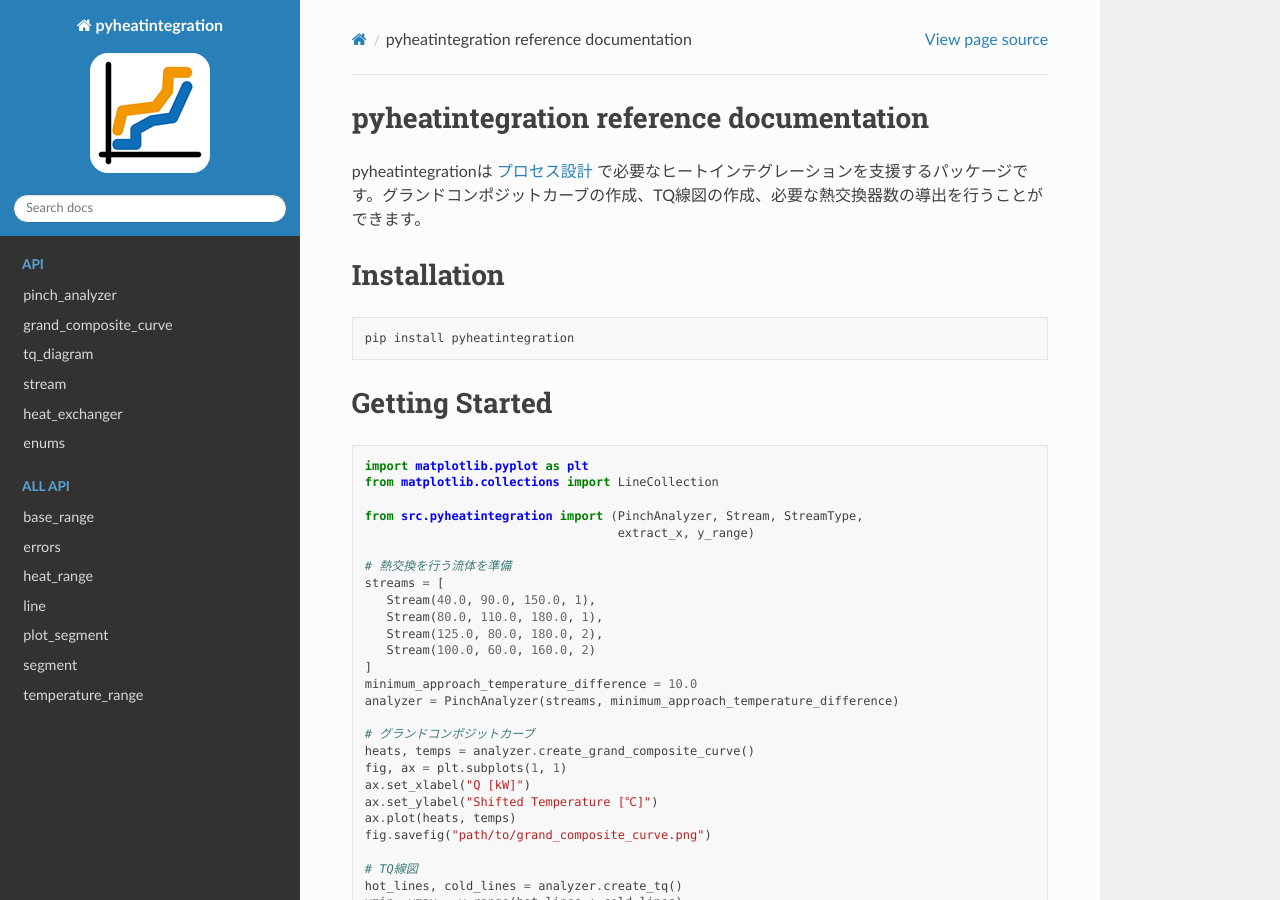
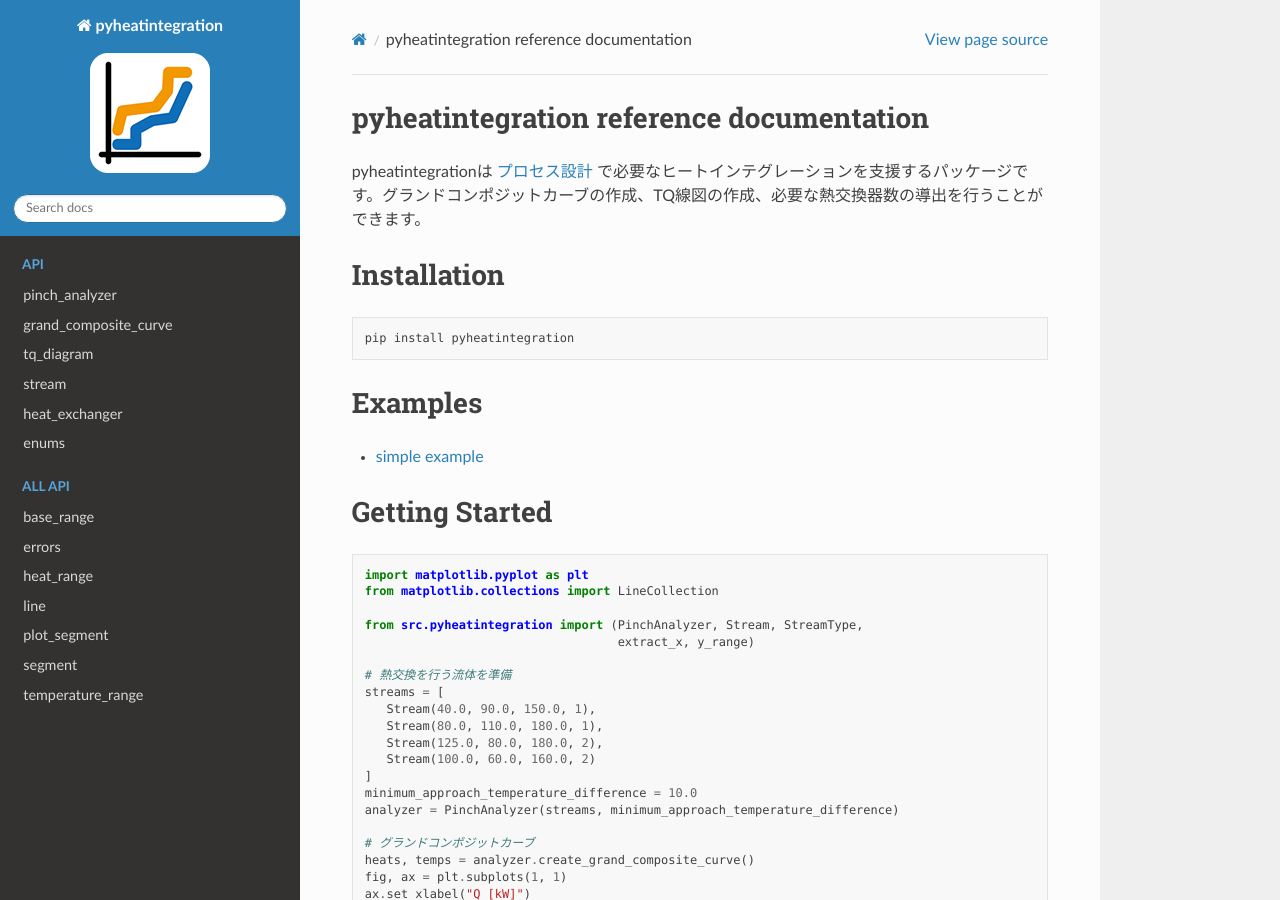
Before and after one commit to tarao1006/pyheatintegration, a Sphinx documentation site: the page built from docs/index.rst, in a window 1280 px wide and 900 px high. Built offline with Sphinx 7.4.7 and the Read the Docs theme 2.0.0, drawn with Linux system fonts in a browser that asks for light colours.

Commit message:
Update Examples

```diff
--- a/docs/index.rst
+++ b/docs/index.rst
@@ -11,6 +11,10 @@
 
    pip install pyheatintegration
 
+Examples
+========
+
+* `simple example <https://github.com/tarao1006/pyheatintegration/blob/19d6eda58a58e8c4ae0b3e15726297773e0a546c/examples/simple/main.py>`_
 
 Getting Started
 ===============
```
Also changed, not shown: other parts of docs/index.rst (+0 -6 lines).
